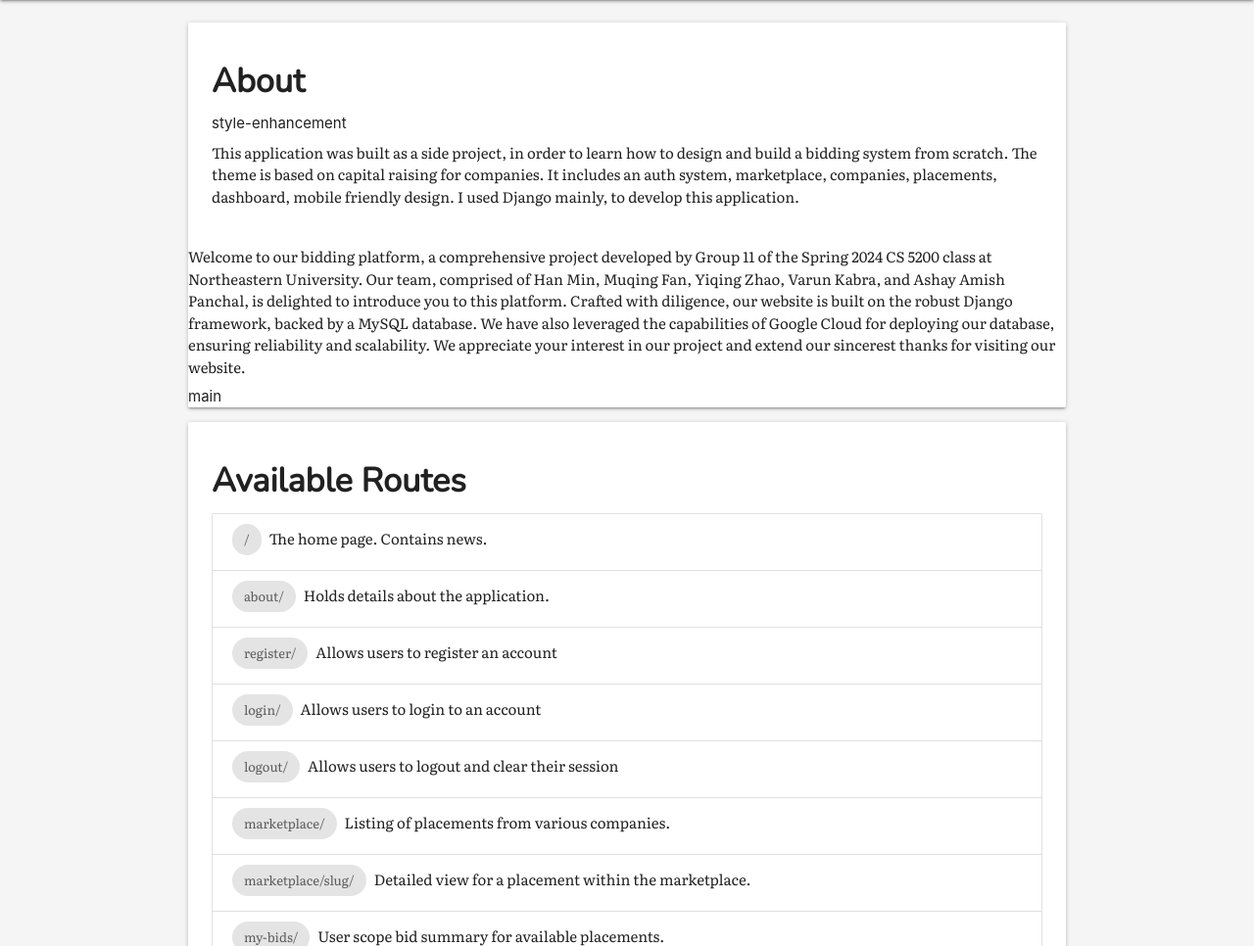
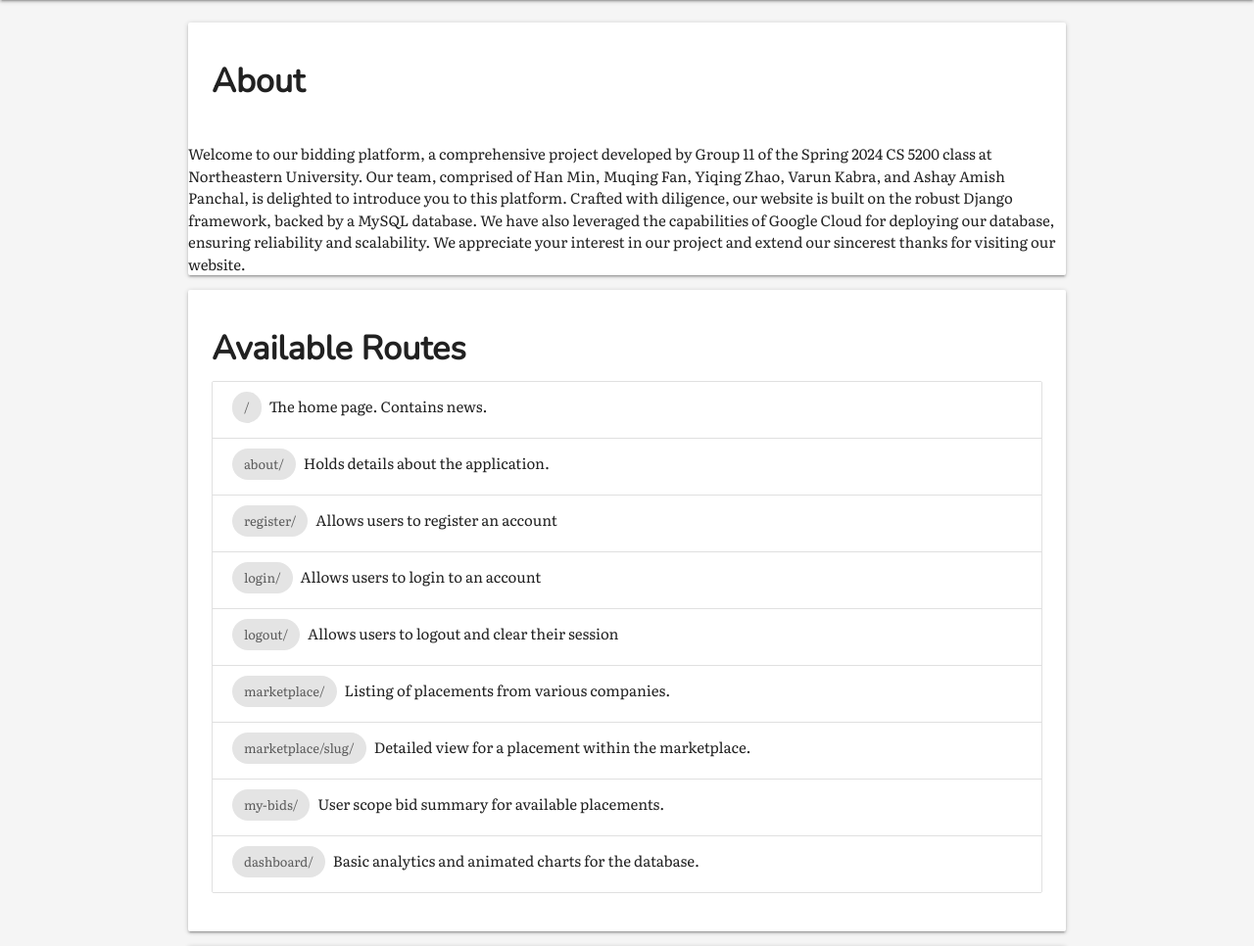
Before and after one commit to Ashay1301/BiddingSystem, a Django app: template templates/about.html in a window 1280 px wide. Shown: the part 64-1030 px from the top of the page at 98% size. Run offline with Django 3.2, Linux system fonts and the light colour scheme; the template is opened without the code that fills it, so the values that code supplies are empty; some libraries are stand-ins or nearby versions.

Commit message:
resolve about

```diff
--- a/templates/about.html
+++ b/templates/about.html
@@ -6,16 +6,18 @@
         <article class="card">
             <div class="card-content">
                 <h4>About</h4>
- style-enhancement
-                <p class="custom-font-1">This application was built as a side project, in order to learn how to design
-                    and build a bidding system from scratch. The theme is based on capital raising for companies. It
-                    includes an auth system, marketplace, companies, placements,
-                    dashboard, mobile friendly design. I used Django mainly, to develop this application.</p>
             </div>
 
-                <p class="custom-font-1">Welcome to our bidding platform, a comprehensive project developed by Group 11 of the Spring 2024 CS 5200 class at Northeastern University. Our team, comprised of Han Min, Muqing Fan, Yiqing Zhao, Varun Kabra, and Ashay Amish Panchal, is delighted to introduce you to this platform. Crafted with diligence, our website is built on the robust Django framework, backed by a MySQL database. We have also leveraged the capabilities of Google Cloud for deploying our database, ensuring reliability and scalability. We appreciate your interest in our project and extend our sincerest thanks for visiting our website.</p>
+                <p class="custom-font-1">Welcome to our bidding platform, a comprehensive project developed by Group 11
+                                         of the Spring 2024 CS 5200 class at Northeastern University. Our team,
+                                         comprised of Han Min, Muqing Fan, Yiqing Zhao, Varun Kabra, and Ashay Amish Panchal,
+                                         is delighted to introduce you to this platform. Crafted with diligence,
+                                         our website is built on the robust Django framework, backed by a MySQL database.
+                                         We have also leveraged the capabilities of Google Cloud for deploying our database,
+                                         ensuring reliability and scalability. We appreciate your interest in our project and
+                                         extend our sincerest thanks for visiting our website.</p>
 </div>
-      main
+
         </article>
         <article class="card">
             <div class="card-content">
```
Also changed, not shown: db.sqlite3.
